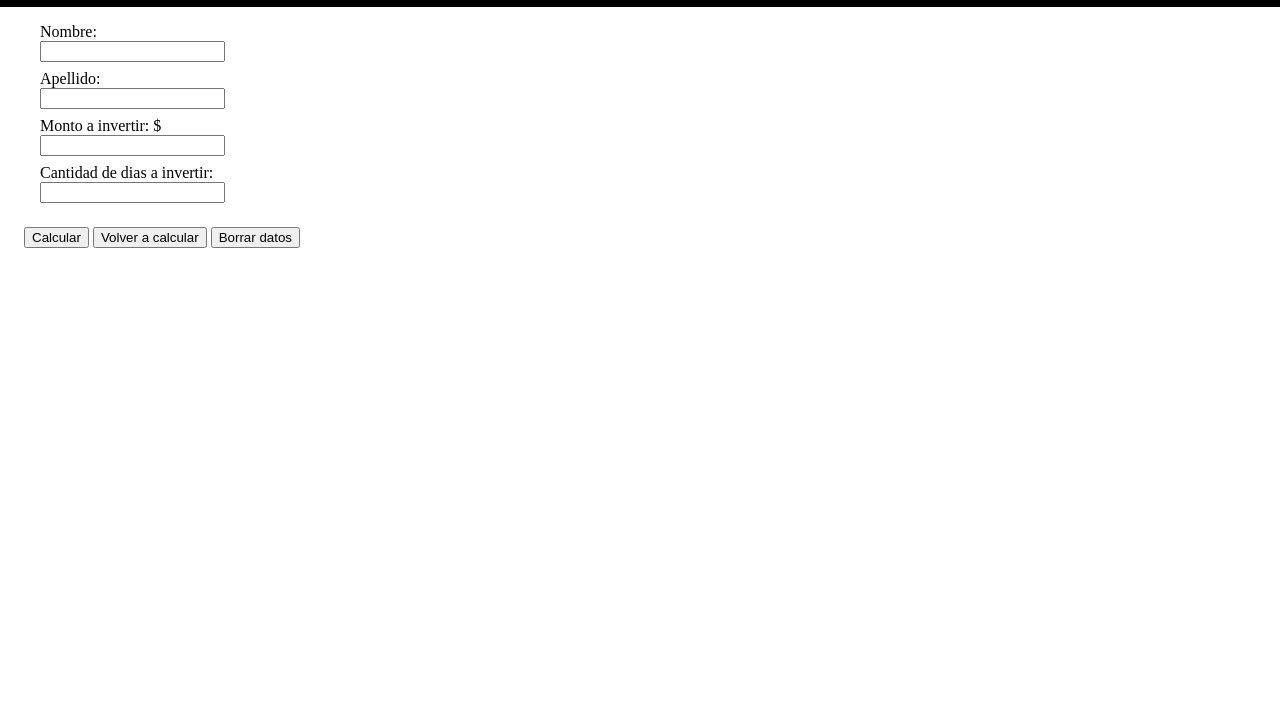
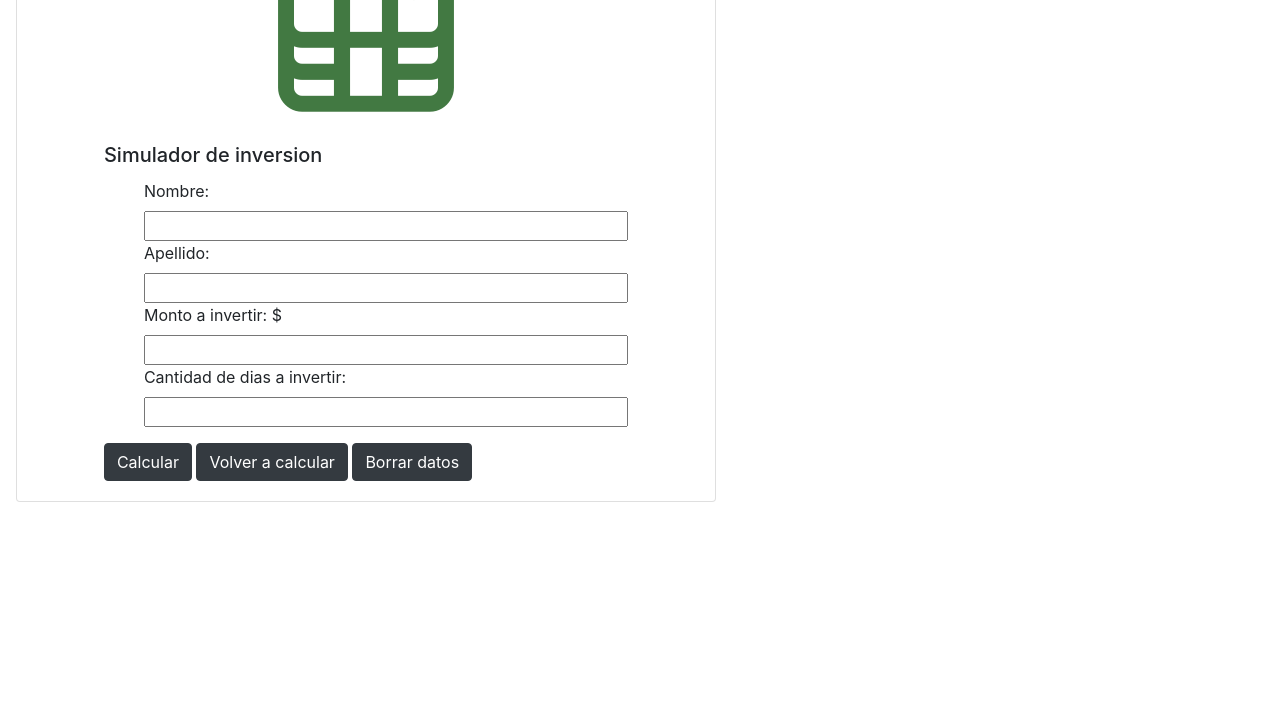
Before and after one commit to Emicaama/TP1-Laboratorio-3, a plain HTML site: page index.html in a window 1280 px wide. Shown: the part 73-800 px from the top of the page. Drawn offline with nearby package versions, Linux system fonts and the light colour scheme.

Commit message:
Actualizacion del trabajo practico

```diff
--- a/index.html
+++ b/index.html
@@ -6,23 +6,43 @@
     <meta content="utf-8" http-equiv="encoding">
     <script src="script.js" defer></script>
     <link rel="stylesheet" href="style.css">
+    <link rel="stylesheet" href="https://cdn.jsdelivr.net/npm/bootstrap@4.1.3/dist/css/bootstrap.min.css" integrity="sha384-MCw98/SFnGE8fJT3GXwEOngsV7Zt27NXFoaoApmYm81iuXoPkFOJwJ8ERdknLPMO" crossorigin="anonymous">
+    <script src="https://code.jquery.com/jquery-3.3.1.slim.min.js" integrity="sha384-q8i/X+965DzO0rT7abK41JStQIAqVgRVzpbzo5smXKp4YfRvH+8abtTE1Pi6jizo" crossorigin="anonymous"></script>
+    <script src="https://cdn.jsdelivr.net/npm/popper.js@1.14.3/dist/umd/popper.min.js" integrity="sha384-ZMP7rVo3mIykV+2+9J3UJ46jBk0WLaUAdn689aCwoqbBJiSnjAK/l8WvCWPIPm49" crossorigin="anonymous"></script>
+    <script src="https://cdn.jsdelivr.net/npm/bootstrap@4.1.3/dist/js/bootstrap.min.js" integrity="sha384-ChfqqxuZUCnJSK3+MXmPNIyE6ZbWh2IMqE241rYiqJxyMiZ6OW/JmZQ5stwEULTy" crossorigin="anonymous"></script>
+    <link rel="stylesheet" href="https://unicons.iconscout.com/release/v4.0.0/css/line.css">
 </head>
 
 <body>
-    <header class="container grid">
+    <!-- <header class="container">
         <h1 class="tittle">Calculadora de inversiones</h1>
-    </header>
-    <div class="container__datos">
+    </header> -->
+    <div class="card">
+        <i class="uil uil-money-bill-stack icon"></i>
+        <div class="card-body">
+          <h5 class="card-title">Simulador de inversion</h5>
+          <ul>
+            <li><label>Nombre:</label><input class="container" type="text" id="txtNombre"></li>
+            <li><label>Apellido:</label><input class="container" type="text" id="txtApellido"></li>
+            <li><label>Monto a invertir: $</label><input class="container" type="number" id="monto"></li>
+            <li><label>Cantidad de dias a invertir:</label><input class="container" type="number" id="meses"></li>
+          </ul>
+          <button type="button" class="btn btn-dark" id="btnCalcular" data-toggle="tooltip" data-placement="bottom" title="Calcular inversion segun monto ingresado">Calcular</button>
+          <button type="button" class="btn btn-dark" id="btnVolverCalcular" data-toggle="tooltip" data-placement="bottom" title="Calcular reintento de inversion">Volver a calcular</button>
+          <button type="button" class="btn btn-dark" id="btnBorrar">Borrar datos</button>
+        </div>
+    </div>
+    <!-- <div class="container__datos grid">
         <label>Nombre:<input class="container" type="text" id="txtNombre"></label>
         <label>Apellido:<input class="container" type="text" id="txtApellido"></label>
         <label>Monto a invertir: $<input class="container" type="number" id="monto"></label>
         <label>Cantidad de dias a invertir:<input class="container" type="number" id="meses"></label>
     </div>
-    <div class="container__botones">
-        <button id="btnCalcular">Calcular</button>
-        <button id="btnVolverCalcular">Volver a calcular</button>
-        <button id="btnBorrar">Borrar datos</button>
-    </div>
+    <div class="container__botones grid">
+        <button type="button" class="btn btn-dark" id="btnCalcular">Calcular</button>
+        <button type="button" class="btn btn-dark" id="btnVolverCalcular">Volver a calcular</button>
+        <button type="button" class="btn btn-dark" id="btnBorrar">Borrar datos</button>
+    </div> -->
     <div id="resultados">
 
     </div>
--- a/script.js
+++ b/script.js
@@ -1,6 +1,29 @@
-// let datos = [];
+var datos = [];
+$(function () {
+    $('[data-toggle="tooltip"]').tooltip()
+  })
 btnCalcular = document.getElementById("btnCalcular").addEventListener(("click"), calcular => {
     comprobarInputs();
+})
+btnVolverCalcular = document.getElementById("btnVolverCalcular").addEventListener(("click"), calcularIntereses => {
+    var listado = document.getElementById("resultados");
+    var html = "";
+    let porcentaje = 0;
+    if(meses >= 30 && meses <= 60){ porcentaje = 40}
+    if(meses >= 61 && meses <= 120){ porcentaje = 45}
+    if(meses >= 121 && meses <= 360){porcentaje = 50}
+    if(meses >360){porcentaje = 65}
+    let interes = 0, monto = 0;
+    monto = resultado
+    interes = (monto*(meses/360)*(porcentaje/100));
+    resultado = monto + interes;
+    for (let i = 0; i < 4; i++){
+        html += "Monto inicial :"+ monto + " Resultado: " + resultado + "<br/>";
+        monto = resultado;
+        resultado = monto + interes;
+        listado.innerHTML = html
+    }
+
 })
 function comprobarInputs(){
     nombre = document.getElementById("txtNombre").value;
@@ -15,11 +38,22 @@ function comprobarInputs(){
     else {alert("Por favor ingrese nombre y apellido")}
 }
 function calcularInversion(){
-    let porcentaje = 0;
+    var resultados = document.getElementById("resultados");
+    var porcentaje = 0;
     if(meses >= 30 && meses <= 60){ porcentaje = 40}
     if(meses >= 61 && meses <= 120){ porcentaje = 45}
     if(meses >= 121 && meses <= 360){porcentaje = 50}
     if(meses >360){porcentaje = 65}
-    resultado = monto +(monto*(meses/360)*(porcentaje/100));
-    alert(resultado)
+    let interes = 0;
+    interes = (monto*(meses/360)*(porcentaje/100));
+    resultado = monto +interes;
+    resultados.innerHTML = "El total de $ a obtener de "+ nombre+", "+apellido +" es de: " +resultado;
+    return(resultado, porcentaje, meses)
 }
+// function interesesFuturos(){
+//     calcularInversion();
+//     debugger;
+//     let montointeres = monto + interes;
+//     alert(monto, monto+interes);
+//     alert(montointeres, montointeres+interes)
+// }
--- a/style.css
+++ b/style.css
@@ -1,11 +1,66 @@
+:root{
+    --header-height: 3rem;
+    /*-------------------------*/
+    --hue-color: 25;
+    /*-------------------------*/
+    --first-color: hsl(var(--hue-color),69%, 61%);
+    --first-color-second: hsl(var(--hue-color),69%, 61%);
+    --first-color-alt: hsl(var(--hue-color),57%, 53%);
+    --first-color-lighter: hsl(var(--hue-color),92%, 85%);
+    --title-color: hsl(var(--hue-color),8%, 15%);
+    --text-color: hsl(var(--hue-color),8%, 45%);
+    --text-color-light: hsl(var(--hue-color),8%, 65%);
+    --input-color: hsl(var(--hue-color),70%, 96%);
+    --body-color: hsl(var(--hue-color),60%, 99%);
+    --container-color: #fff;
+    /*-------------------------*/
+    --body-font: 'Poppins', sans-serif;
+    /*-------------------------*/
+    --big-font-size: 2rem;
+    --h1-font-size: 1.5rem;
+    --h2-font-size: 1.25rem;
+    --h3-font-size: 1.125rem;
+    --normal-font-size: .938rem;
+    --small-font-size: .813rem;
+    --smaller-font-size: .75rem;
+    /*-------------------------*/
+    --font-medium: 500;
+    --font-semi-bold: 600;
+    /*-------------------------*/
+    --mb-0-25: .25rem;
+    --mb-0-5: .5rem;
+    --mb-0-75: .75rem;
+    --mb-1: 1rem;
+    --mb-1-5: 1.5rem;
+    --mb-2: 2rem;
+    --mb-2-5: 2.5rem;
+    --mb-3: 3rem;
+    /*-------------------------*/
+    --z-tooltip: 10;
+    --z-fixed: 100;
+    --z-modal: 1000;
+}
+@media screen and (min-width: 968px){
+    :root{
+        --big-font-size: 3rem;
+        --h1-font-size: 2.25rem;
+        --h2-font-size: 1.5rem;
+        --h3-font-size: 1.25rem;
+        --normal-font-size: .1rem;
+        --small-font-size: .875rem;
+        --smaller-font-size: .813rem;
+    }
+}
+html{
+    scroll-behavior: smooth ;
+}
 body{
-    max-width: 7000px;
-    margin: 5rem 0 1.5rem 1.5rem;
-}
-.container{
-    margin-bottom: 0.5rem;
-    display:  flex;
-    justify-content: space-evenly;
+    width: 100%;
+    margin: 0 0 var(--header-height) 0;
+    font-family: var(--body-font);
+    font-size: var(--normal-font-size);
+    background-color: var(--body-color);
+    color: var(--text-color)
 }
 .container__datos{
     padding: 1rem;
@@ -20,3 +75,20 @@ header{
     background-color: black;
     color: white;
 }
+.card{
+    width: 700px;
+    display: block;
+    align-items: center;
+    margin: 0.2rem 0 0 1rem;
+}
+ul{
+    list-style: none;
+}
+a{
+    text-decoration: none;
+}
+.icon{
+    font-size: 12rem;
+    color: rgb(66, 121, 66);
+    box-shadow: 0 0 15 0;
+}
```
